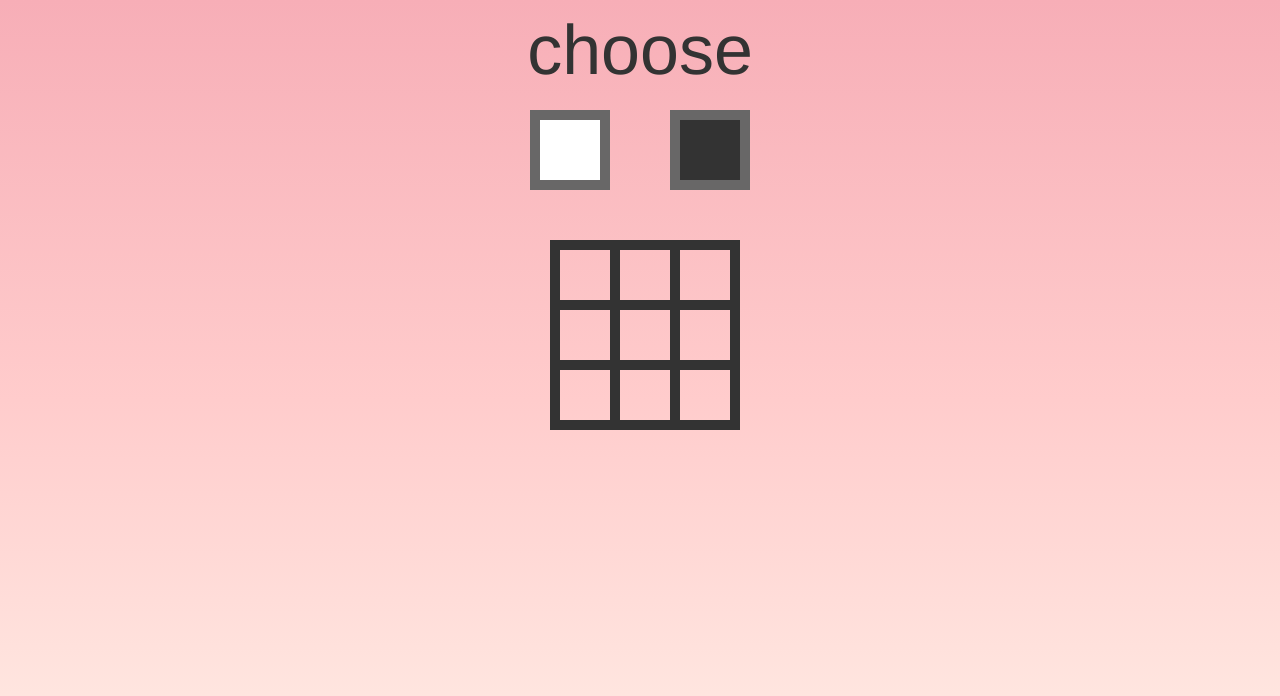
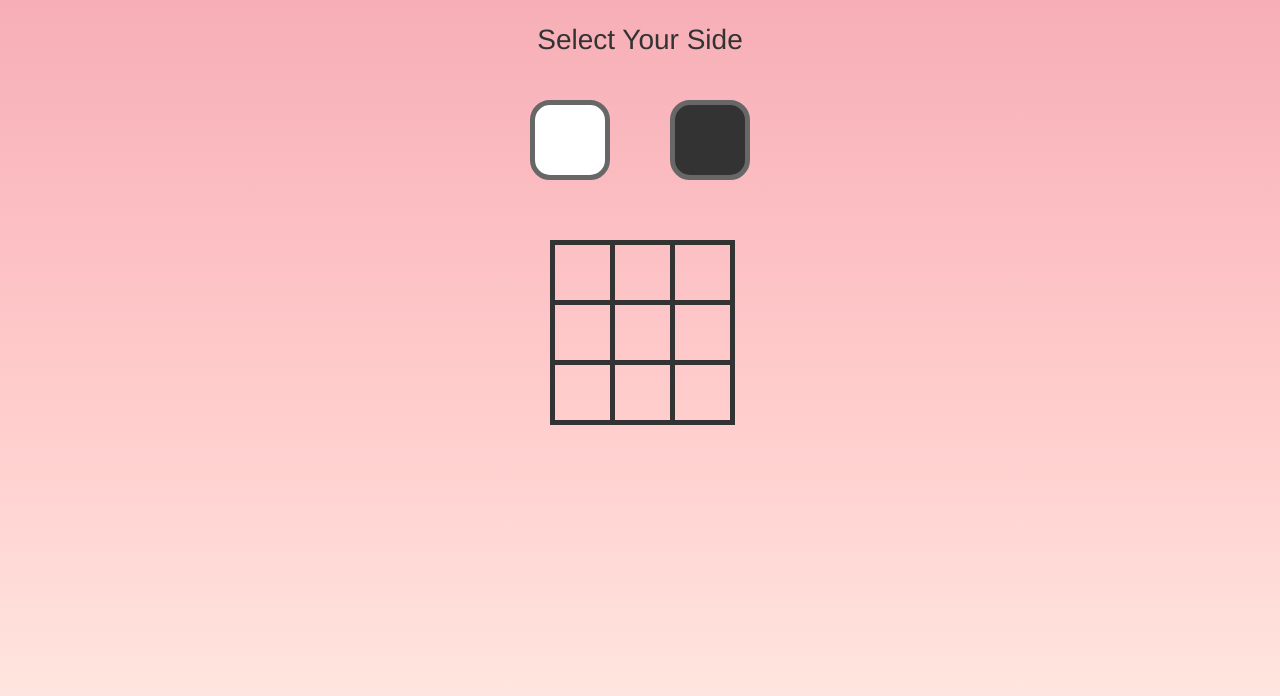
Before and after one commit to vizualaid/TicTacToe, a plain HTML site: page index.html in a window 1280 px wide. Drawn offline with nearby package versions, Linux system fonts and the light colour scheme.

Commit message:
Add files via upload

```diff
--- a/index.html
+++ b/index.html
@@ -26,7 +26,7 @@
       <td class="cell" id="8"></td>
     </tr>
   </table>
-  <p>choose</p>
+  <p>Select Your Side</p>
   <div class="options">
     <div class="dots">
     </div>
--- a/style.css
+++ b/style.css
@@ -1,34 +1,41 @@
 p {
+	  padding:20px;
     top:10%;
-    font-size: 500%;
+    font-size: 200%;
     background:transparent;
+
   }
   .dots{
   display:inline-block;
     background:white;
+    border-radius: 20px;
     height:80px;
     width:80px;
     float: left;
     /* border-radius: 20px; */
-    border: 10px solid rgb(104, 103, 103);
+    border: 5px solid rgb(104, 103, 103);
   }
   .dots2{
     display:inline-block;
     background:#333;
     height:80px;
+    border-radius: 20px;
     width:80px;
     float: right;
-    border: 10px solid rgb(104, 103, 103);
+    border: 5px solid rgb(104, 103, 103);
   }
 
   .options{
     height:100px;
     width: 220px;
     z-index:2;
+    padding-top: 10px;
+    padding-bottom: 20px;
+
   }
 
   td {
-  border: 10px solid #333;
+  border: 5px solid #333;
   height: 60px;
   width: 60px;
   visibility: hidden;
@@ -36,6 +43,7 @@ p {
 
   table{
     position:absolute;
+
     left:50%;
     margin-left:-90px;
     top: 30%;
```
